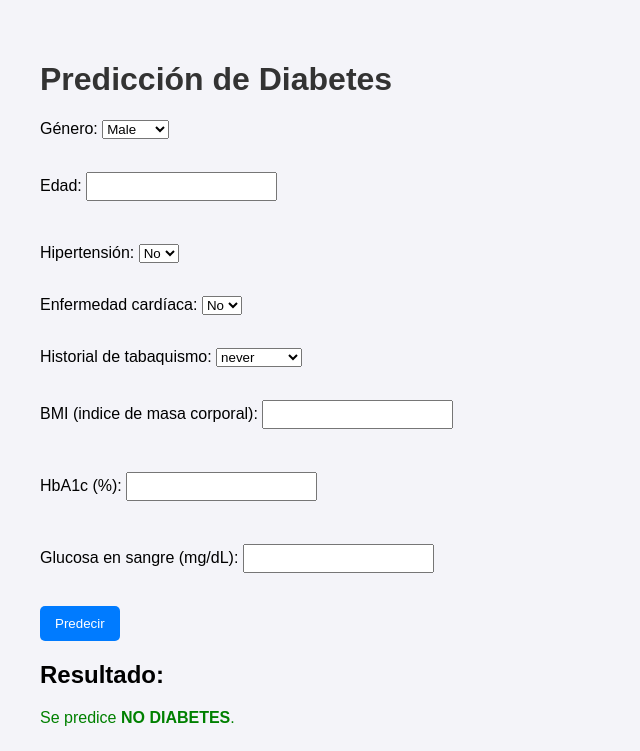
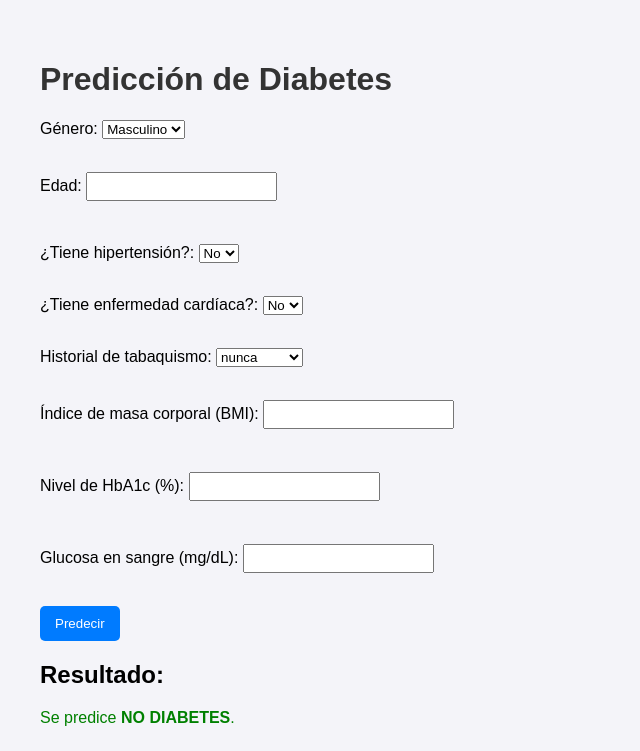
Before and after one commit to CristianMoscosoR1/PrediccionMedica, a Flask app: page / in a window 1280 px wide. Shown: the top 751 px of the page, without its empty margins (0-640 px from the left). Run offline with Flask 3, Linux system fonts and the light colour scheme; parts of the project's set-up code (start-up, migrations or seed data) failed here and were passed over.

Commit message:
Todo el contenido y la interfaz de la aplicación en español

```diff
--- a/data-science-template/templates/index.html
+++ b/data-science-template/templates/index.html
@@ -10,19 +10,19 @@
   <form method="POST">
     <label>Género:
       <select name="gender">
-        <option>Male</option>
-        <option>Female</option>
-        <option>Other</option>
+        <option>Masculino</option>
+        <option>Femenino</option>
+        <option>Otro</option>
       </select>
     </label><br>
     <label>Edad: <input type="number" name="age" step="1" required></label><br>
-    <label>Hipertensión:
+    <label>¿Tiene hipertensión?:
       <select name="hypertension">
         <option value="0">No</option>
         <option value="1">Sí</option>
       </select>
     </label><br>
-    <label>Enfermedad cardíaca:
+    <label>¿Tiene enfermedad cardíaca?:
       <select name="heart_disease">
         <option value="0">No</option>
         <option value="1">Sí</option>
@@ -30,15 +30,15 @@
     </label><br>
     <label>Historial de tabaquismo:
       <select name="smoking_history">
-        <option>never</option>
-        <option>current</option>
-        <option>former</option>
-        <option>ever</option>
-        <option>not current</option>
+        <option>nunca</option>
+        <option>actual</option>
+        <option>anterior</option>
+        <option>alguna vez</option>
+        <option>no actual</option>
       </select>
     </label><br>
-    <label>BMI (indice de masa corporal): <input type="number" name="bmi" step="0.1" required></label><br>
-    <label>HbA1c (%): <input type="number" name="HbA1c_level" step="0.1" required></label><br>
+    <label>Índice de masa corporal (BMI): <input type="number" name="bmi" step="0.1" required></label><br>
+    <label>Nivel de HbA1c (%): <input type="number" name="HbA1c_level" step="0.1" required></label><br>
     <label>Glucosa en sangre (mg/dL): <input type="number" name="blood_glucose_level" required></label><br>
     <button type="submit">Predecir</button>
   </form>
```
Also changed, not shown: data-science-template/templates/result.html (+4 -4 lines), README.md (added).
